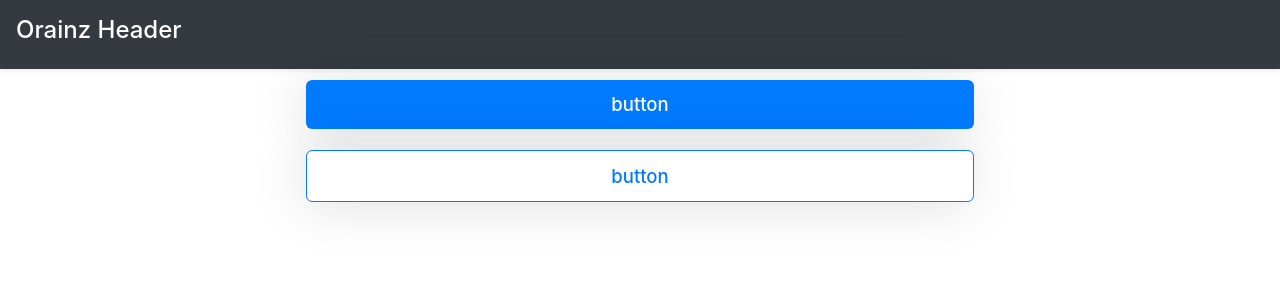
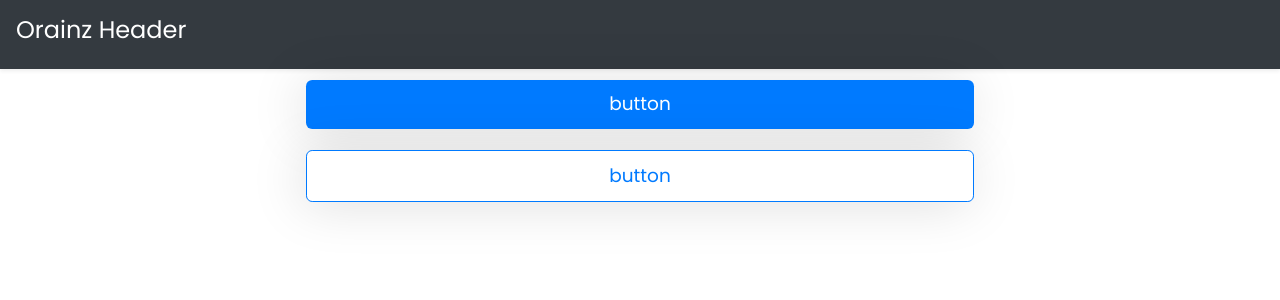
Before and after one commit to nonicalx/scit, a React (Create React App) app: page / in a window 1280 px wide. Shown: the top 300 px of the page. Built offline with nearby package versions, Linux system fonts and the light colour scheme.

Commit message:
feat: add font family

```diff
--- a/public/index.html
+++ b/public/index.html
@@ -17,6 +17,8 @@
       user's mobile device or desktop. See https://developers.google.com/web/fundamentals/web-app-manifest/
     -->
     <link rel="manifest" href="%PUBLIC_URL%/manifest.json" />
+    <link rel="preconnect" href="https://fonts.gstatic.com">
+<link href="https://fonts.googleapis.com/css2?family=Poppins:wght@300;400;600&display=swap" rel="stylesheet">
     <!--
       Notice the use of %PUBLIC_URL% in the tags above.
       It will be replaced with the URL of the `public` folder during the build.
--- a/src/App.css
+++ b/src/App.css
@@ -6,6 +6,7 @@
 
 *{
   font-size: 16px;
+  font-family: Poppins;
 }
 
 @media(max-width: 1200px){
```
